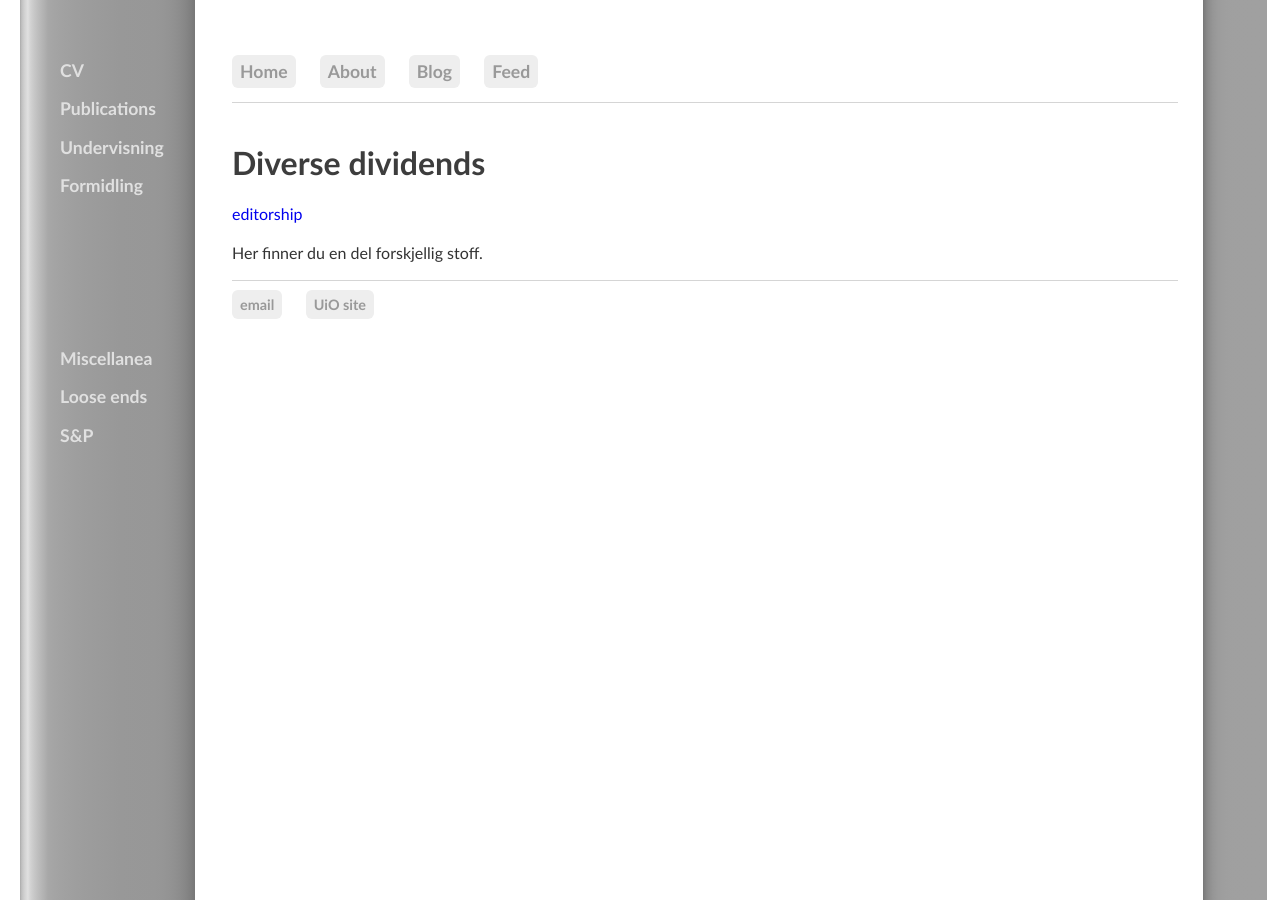
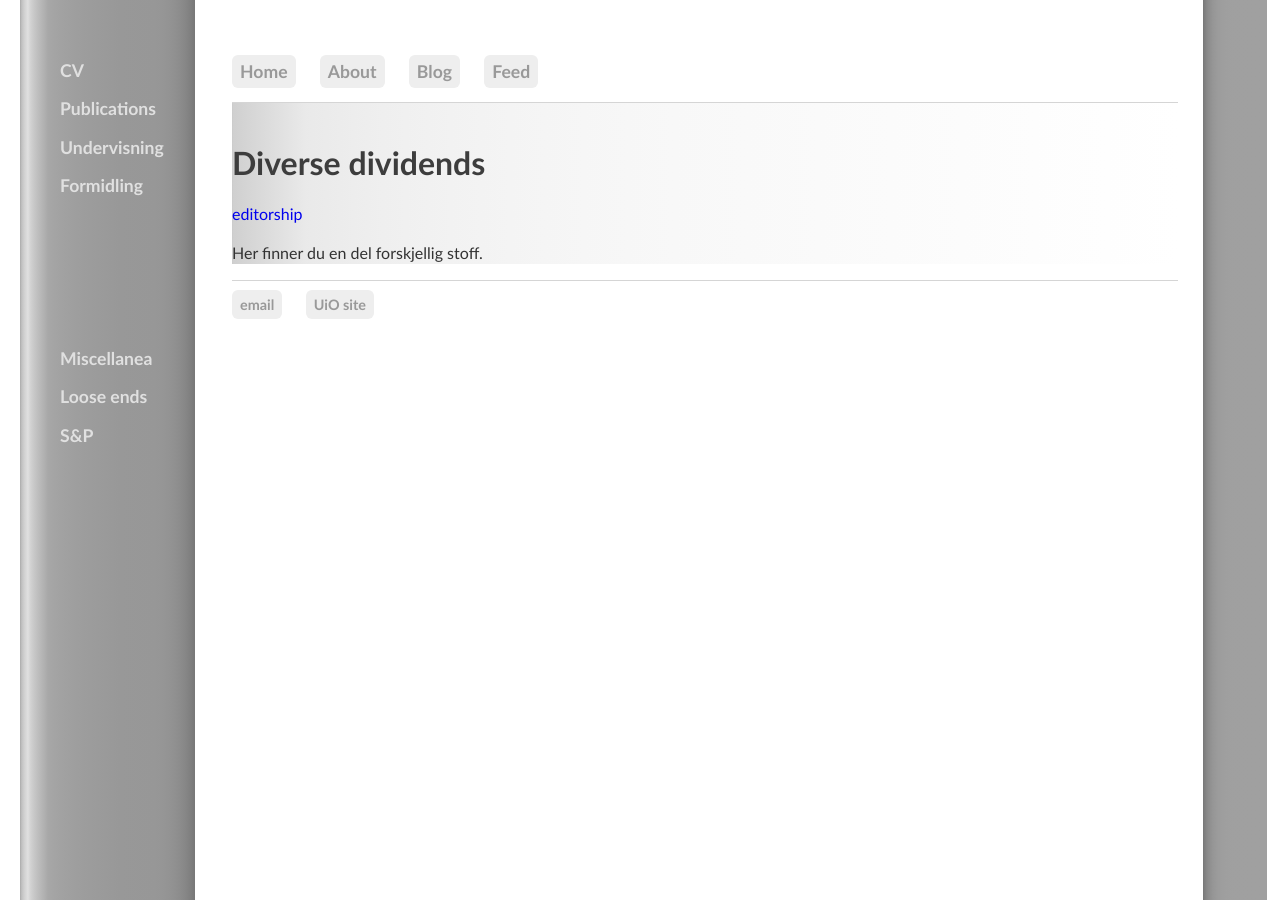
Before and after one commit to kjelljs/kjelljs.github.io, a Jekyll site: the page built from misc/index.html, in a window 1280 px wide. Built offline with Jekyll 4.4.1, drawn with Linux system fonts in a browser that asks for light colours.

Commit message:
Update main.css

```diff
--- a/css/main.css
+++ b/css/main.css
@@ -1,5 +1,6 @@
 #main {
   margin: 0 8% 0 232px; /* Same as the width of the sidenav */
+  background: linear-gradient(to right, #a0a0a0, 0.1%, white);
 }
 body {
      margin: 60px auto;
```
